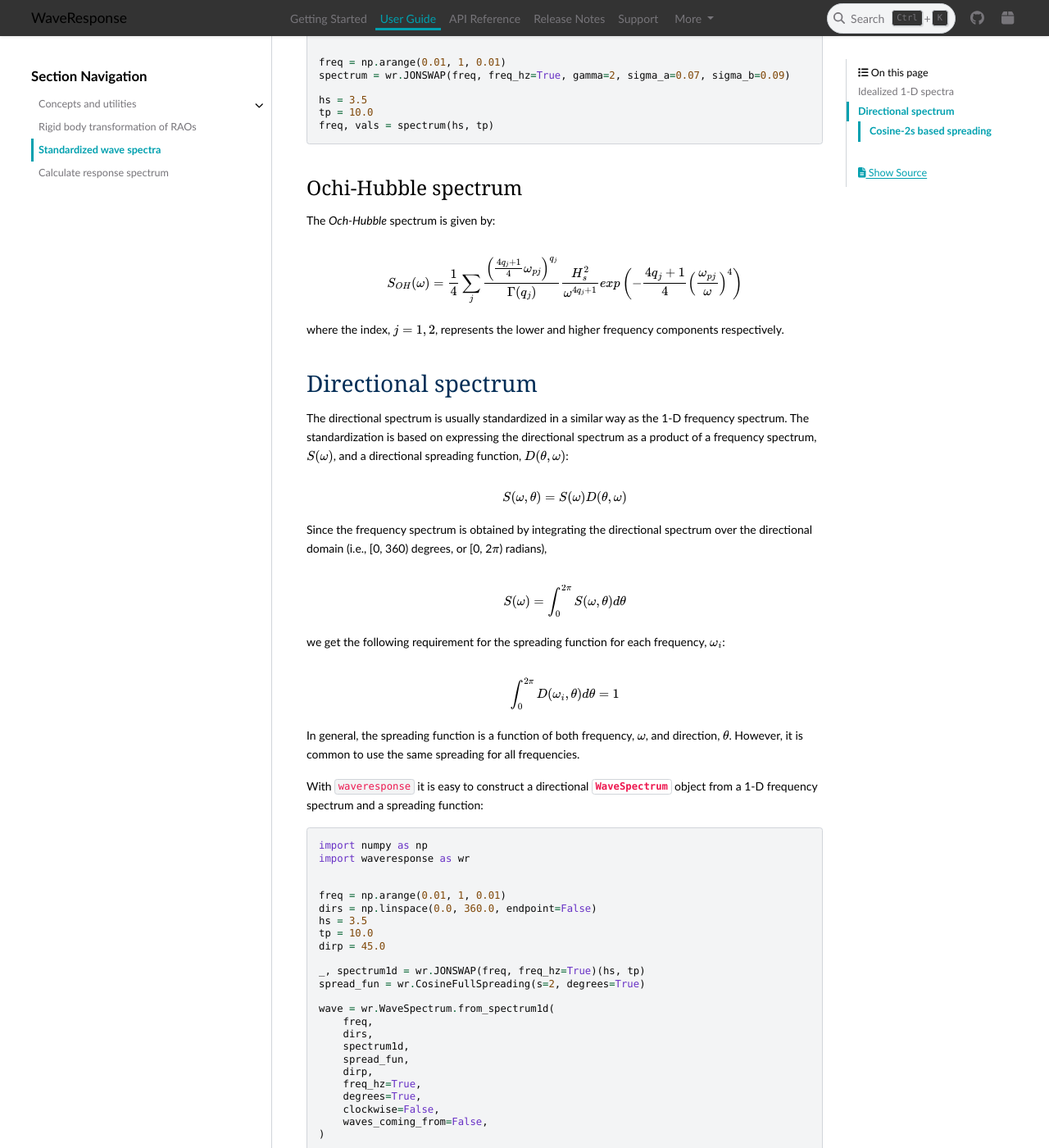
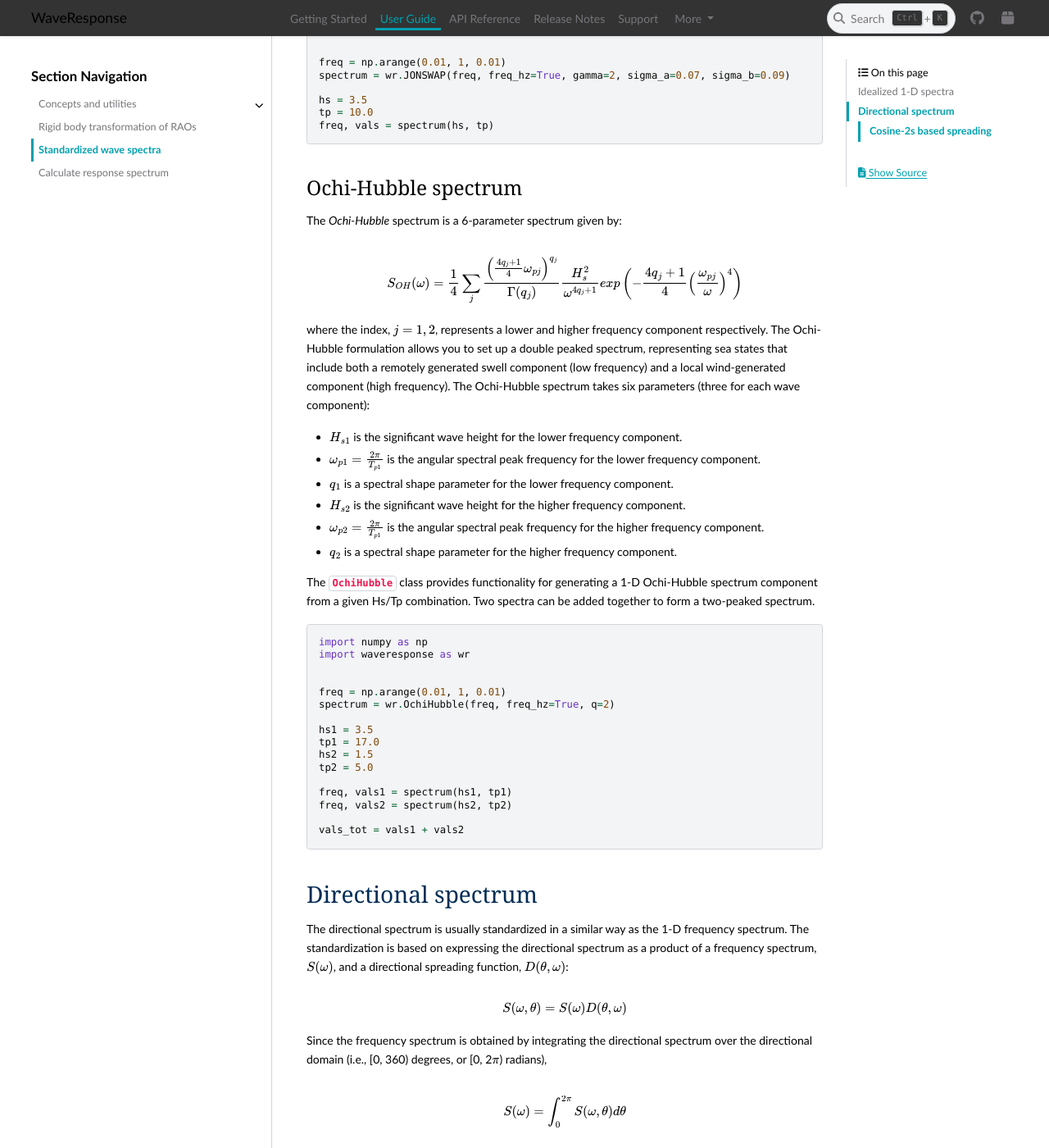
Before and after one commit to 4Subsea/waveresponse-python, a Sphinx documentation site: the page built from docs/user_guide/standardized_spectra.rst, in a window 1280 px wide and 1400 px high, scrolled down 1499 px. Shown: the whole window at 82% size. Built offline with Sphinx 7.4.7 and the PyData theme 0.15.4, drawn with Linux system fonts in a browser that asks for light colours.

Commit message:
test + docs

```diff
--- a/docs/user_guide/standardized_spectra.rst
+++ b/docs/user_guide/standardized_spectra.rst
@@ -88,16 +88,48 @@ JONSWAP spectrum from a given Hs/Tp combination:
 
 Ochi-Hubble spectrum
 --------------------
-The *Och-Hubble* spectrum is given by:
+The *Ochi-Hubble* spectrum is a 6-parameter spectrum given by:
 
 .. math::
 
     S_{OH}(\omega) = \frac{1}{4} \sum_j \frac{\left( \frac{4q_j+1}{4}\omega_{pj} \right)^{q_j}}{\Gamma(q_j)}
     \frac{H_s^2}{\omega^{4q_j+1}}exp\left( -\frac{4q_j+1}{4} \left( \frac{\omega_{pj}}{\omega} \right)^4 \right)
 
-where the index, :math:`j = 1, 2`, represents the lower and higher frequency components
-respectively.
+where the index, :math:`j = 1, 2`, represents a lower and higher frequency component
+respectively. The Ochi-Hubble formulation allows you to set up a double peaked spectrum,
+representing sea states that include both a remotely generated swell component (low frequency)
+and a local wind-generated component (high frequency). The Ochi-Hubble spectrum
+takes six parameters (three for each wave component):
 
+- :math:`H_{s1}` is the significant wave height for the lower frequency component.
+- :math:`\omega_{p1} = \frac{2\pi}{T_{p1}}` is the angular spectral peak frequency for the lower frequency component.
+- :math:`q_1` is a spectral shape parameter for the lower frequency component.
+- :math:`H_{s2}` is the significant wave height for the higher frequency component.
+- :math:`\omega_{p2} = \frac{2\pi}{T_{p1}}` is the angular spectral peak frequency for the higher frequency component.
+- :math:`q_2` is a spectral shape parameter for the higher frequency component.
+
+The :class:`~waveresponse.OchiHubble` class provides functionality for generating a 1-D
+Ochi-Hubble spectrum component from a given Hs/Tp combination. Two spectra can be added
+together to form a two-peaked spectrum.
+
+.. code:: python
+
+    import numpy as np
+    import waveresponse as wr
+
+
+    freq = np.arange(0.01, 1, 0.01)
+    spectrum = wr.OchiHubble(freq, freq_hz=True, q=2)
+
+    hs1 = 3.5
+    tp1 = 17.0
+    hs2 = 1.5
+    tp2 = 5.0
+
+    freq, vals1 = spectrum(hs1, tp1)
+    freq, vals2 = spectrum(hs2, tp2)
+
+    vals_tot = vals1 + vals2
 
 Directional spectrum
 ####################
```
Also changed, not shown: 3 other files.
